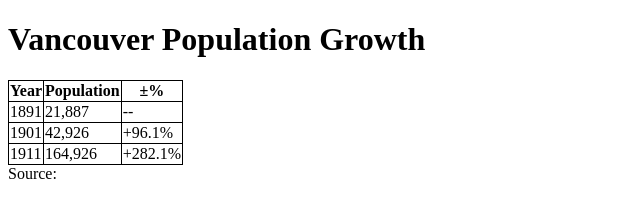
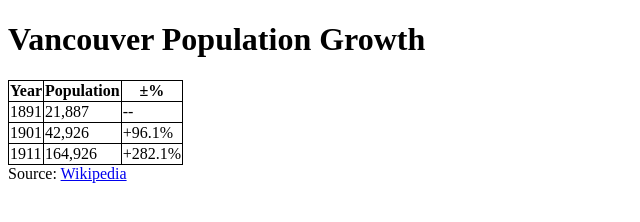
Before and after one commit to Elijah-Fabon/comp1537-set_E-f22, a plain HTML site: page lab03/index.html in a window 1280 px wide. Shown: the full height of the page, 0-640 px from the left. Drawn offline with Linux system fonts and the light colour scheme.

Commit message:
Update index.html

```diff
--- a/lab03/index.html
+++ b/lab03/index.html
@@ -41,7 +41,7 @@
       <td> +282.1% </td>
     </tr>
   </table>
-  Source: <a href="https://en.wikipedia.org/wiki/Demographics_of_Metro_Vancouver#Population_growth"></a>
+  Source: <a href="https://en.wikipedia.org/wiki/Demographics_of_Metro_Vancouver#Population_growth">Wikipedia</a>
 </body>
 
 </html>
```
